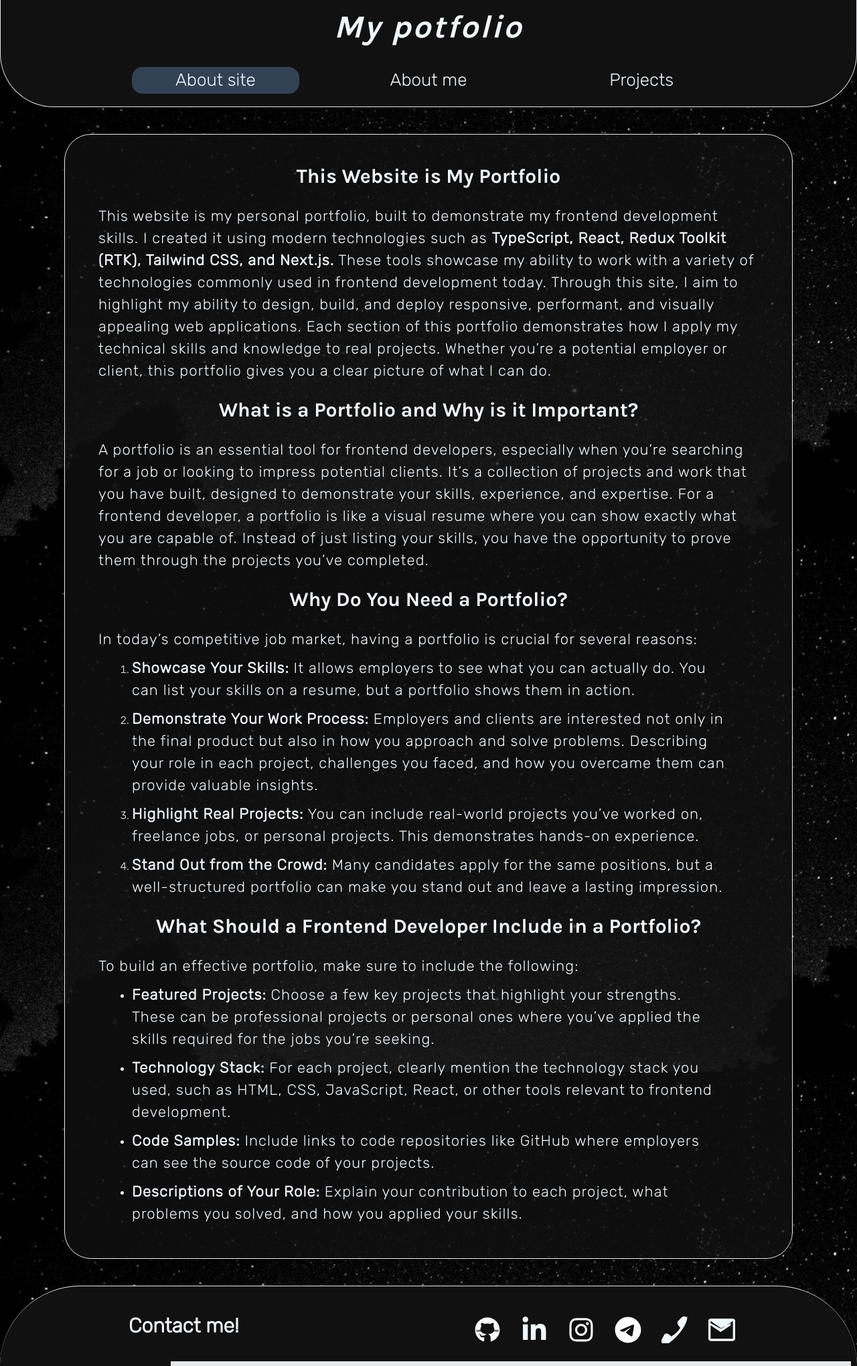
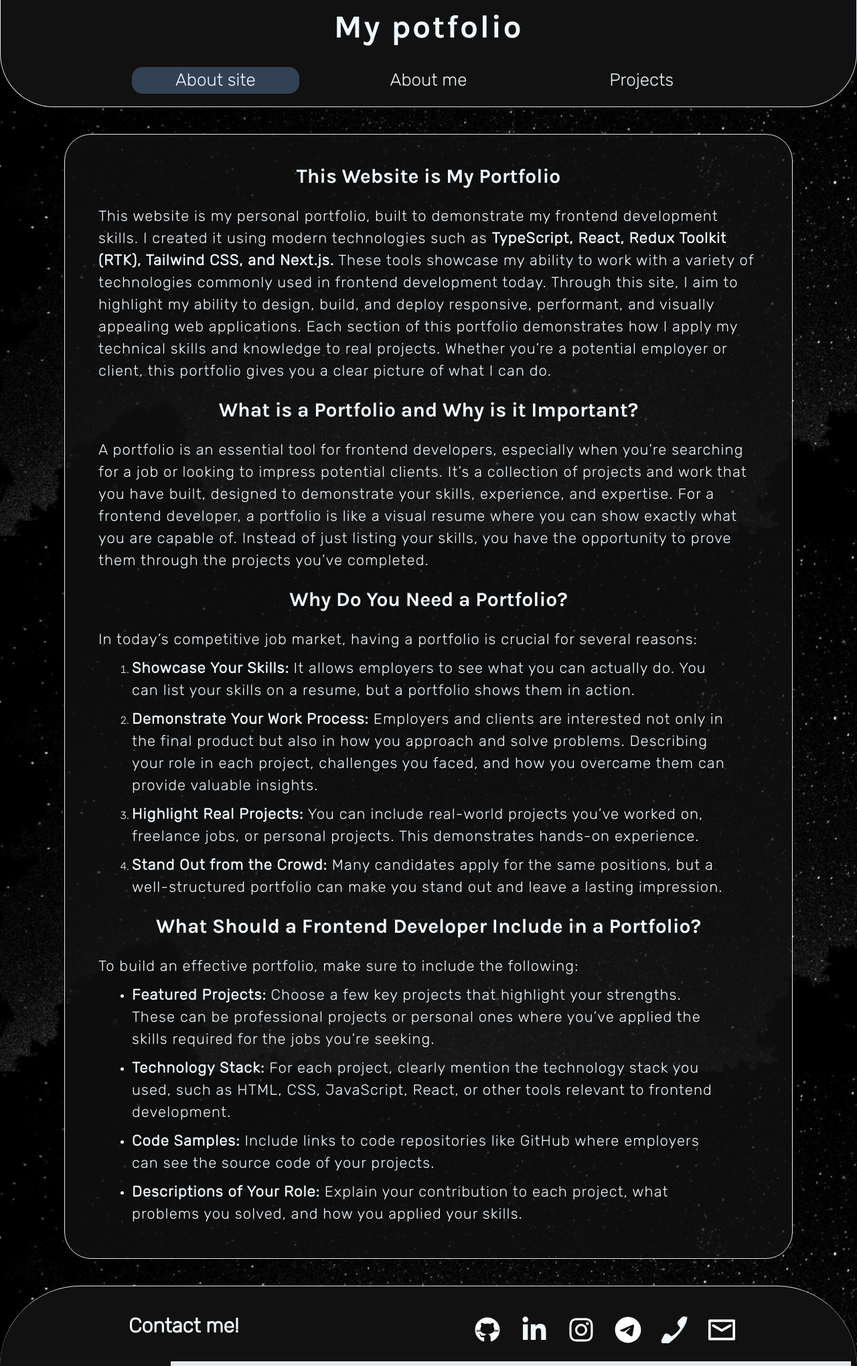
Before and after one commit to mejzerVitaliy/My_Portfolio, a Next.js app: page / in a window 1280 px wide. Shown: the whole page at 67% size. Built offline with nearby package versions, Linux system fonts and the light colour scheme.

Commit message:
complete

```diff
--- a/src/components/organisms/ProjectsList.tsx
+++ b/src/components/organisms/ProjectsList.tsx
@@ -108,7 +108,7 @@ const Projects: React.FC = () => {
                     description='I decided to make this site to increase my chances of finding a job as a front-end developer. Also, in this project, I used Next.js and SSR for the first time. I plan to update this site in the future, adding my new projects and updating information about myself.'
                     stack='HTML, CSS, TypeScript, React, Next.js, AppRouting, TailwindCSS'
                     linkToGitHub='https://github.com/mejzerVitaliy/My_Portfolio'
-                    linkToProject=/*'https://myportfolio-ivory-three.vercel.app/'*/''
+                    linkToProject='https://myportfolio-ivory-three.vercel.app/'
                 />
 
             </section>
--- a/src/components/templates/Footer/Footer.tsx
+++ b/src/components/templates/Footer/Footer.tsx
@@ -40,8 +40,9 @@ const Footer: React.FC = () => {
 
 
                     <a title='My e-mail' className='hover:animate-pulse w-[30px] h-[30px] grid place-items-center cursor-default' href="mailto:mejzervitalik@gmail.com" target='blank'>
-                        <svg xmlns="http://www.w3.org/2000/svg" viewBox="0 0 24 24" className='w-[30px] lg:w-[40px] h-[30px] lg:h-[40px] ' fill="currentColor">
-                            <path d="M0 4c0-1.1.9-2 2-2h20c1.1 0 2 .9 2 2v16c0 1.1-.9 2-2 2H2c-1.1 0-2-.9-2-2V4zm22 0l-10 7L2 4v16h20V4zm-11 7L2 6v2l9 6 9-6V6l-9 5z"/>
+                        <svg className='w-[30px] lg:w-[40px] h-[30px] lg:h-[40px] ' viewBox="0 0 22 17" fill="none" xmlns="http://www.w3.org/2000/svg">
+                            <path d="M21 0H1C0.734784 0 0.48043 0.105357 0.292893 0.292893C0.105357 0.48043 0 0.734784 0 1V16C0 16.2652 0.105357 16.5196 0.292893 16.7071C0.48043 16.8946 0.734784 17 1 17H21C21.2652 17 21.5196 16.8946 21.7071 16.7071C21.8946 16.5196 22 16.2652 22 16V1C22 0.734784 21.8946 0.48043 21.7071 0.292893C21.5196 0.105357 21.2652 0 21 0ZM20 15H2V2H20V15Z" fill="white" />
+                            <path d="M3.50391 5.86821L10.5039 9.86821C10.655 9.95454 10.826 9.99994 11 9.99994C11.174 9.99994 11.345 9.95454 11.4961 9.86821L18.4961 5.86821C18.7234 5.73511 18.889 5.51774 18.9569 5.26328C19.0248 5.00882 18.9897 4.73784 18.859 4.50917C18.7283 4.28049 18.5127 4.1126 18.259 4.04195C18.0053 3.9713 17.734 4.00359 17.5039 4.13181L11 7.84861L4.49611 4.13181C4.38201 4.06499 4.2558 4.02146 4.12478 4.00374C3.99375 3.98602 3.86051 3.99446 3.73277 4.02857C3.60503 4.06268 3.48531 4.12179 3.38056 4.20246C3.27581 4.28314 3.1881 4.38379 3.1225 4.49859C3.05691 4.61339 3.01473 4.74006 2.9984 4.87127C2.98208 5.00247 2.99194 5.13561 3.02741 5.26299C3.06288 5.39036 3.12325 5.50943 3.20504 5.61332C3.28683 5.7172 3.38841 5.80384 3.50391 5.86821Z" fill="white" />
                         </svg>
                     </a>
 
--- a/src/components/templates/Header/Header.tsx
+++ b/src/components/templates/Header/Header.tsx
@@ -3,7 +3,7 @@ import React from 'react'
 const Header:React.FC = () => {
     return (
         <header className=" sticky top-[-100px] z-20 w-full h-[40px] sm:h-[60px] lg:h-[80px] border-x flex items-center justify-center bg-[#111]">
-            <h1 className="text-[32px] lg:text-[40px] xl:text-[48px] font-karla font-bold tracking-wider"><i>My potfolio</i></h1>
+            <h1 className="text-[32px] lg:text-[40px] xl:text-[48px] font-karla font-black tracking-wider">My potfolio</h1>
         </header>
     )
 }
--- a/src/components/templates/ProjectItem.tsx
+++ b/src/components/templates/ProjectItem.tsx
@@ -20,8 +20,8 @@ const ProjectItem:React.FC<ProjectsItemProps> = ({id, header, description, stack
             <P className='my-[40px] p-[16px] text-center rounded-[16px] bg-gradient-to-r from-slate-900 to-lime-900'><span ><strong>Stack:</strong> <code>{stack}</code></span></P>
 
             <article className='mt-[40px] gap-[20px]'>
-                <P className='my-[20px]'><strong>Link to GitHub repository: </strong>{<a title='Link to GitHub repo' className='text-lime-500 break-words transition-all cursor-default hover:text-lime-300' href={linkToGitHub}>{linkToGitHub}</a>}</P>
-                <P className='my-[20px]'><strong>Link to deployed project: </strong>{<a title='Link to site' className='text-lime-500 break-words transition-all cursor-default hover:text-lime-300' href={linkToProject}>{linkToProject}</a>}</P>
+                <P className='my-[20px]'><strong>Link to GitHub repository: </strong>{<a title='Link to GitHub repo' className='text-lime-500 break-words transition-all cursor-default hover:text-lime-300' href={linkToGitHub} target='blank'>{linkToGitHub}</a>}</P>
+                <P className='my-[20px]'><strong>Link to deployed project: </strong>{<a title='Link to site' className='text-lime-500 break-words transition-all cursor-default hover:text-lime-300' href={linkToProject} target='blank'>{linkToProject}</a>}</P>
             </article>
         </article>
     )
```
